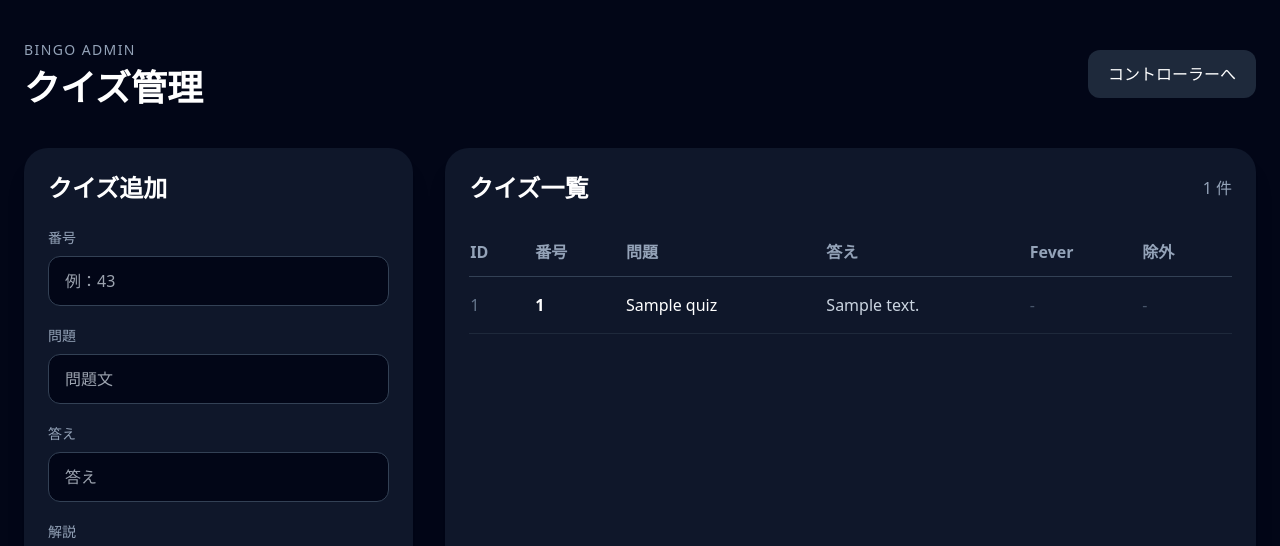
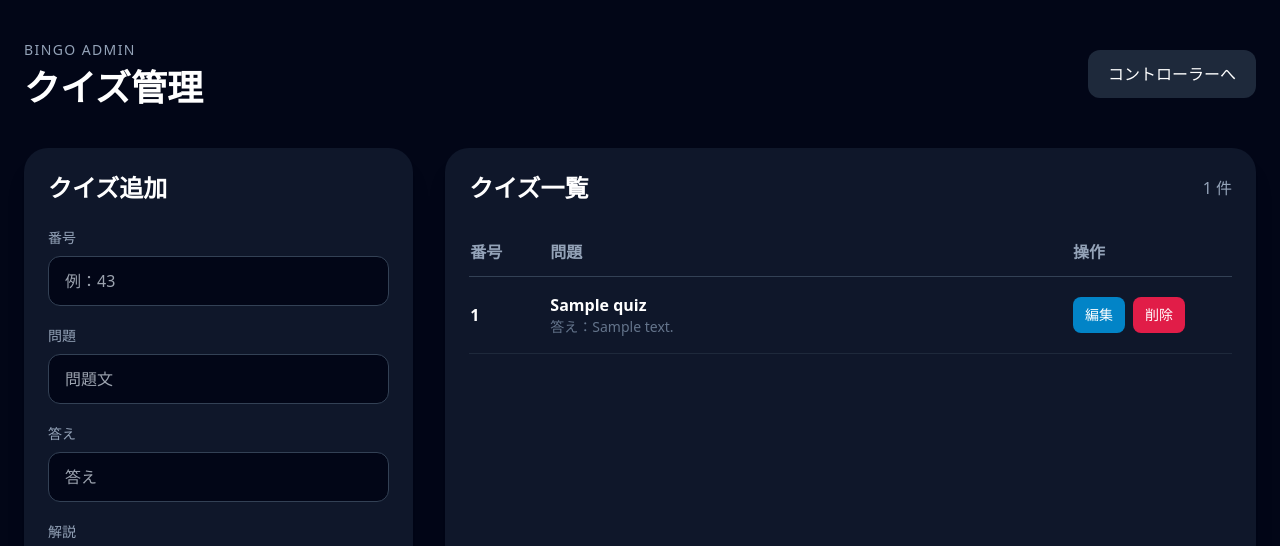
Before and after one commit to KITASHA/BINGO, a FastAPI app: template templates/admin_quizzes.html in a window 1280 px wide. Shown: the top 546 px of the page. Run offline with FastAPI, Linux system fonts and the light colour scheme; the template is opened without the code that fills it: most values are stand-ins (such as "Sample title", 1, 10 or a date in 2020); parts of the project's set-up code (start-up, migrations or seed data) failed here and were passed over.

Commit message:
削除機能

```diff
--- a/main.py
+++ b/main.py
@@ -12,6 +12,7 @@ from fastapi.staticfiles import StaticFiles
 from fastapi.templating import Jinja2Templates
 from database import get_connection
 from fastapi.responses import RedirectResponse
+
 
 
 from state import state
@@ -310,6 +311,103 @@ async def admin_quizzes(request: Request):
         }
     )
 
+@app.post("/admin/quizzes/{quiz_id}/delete")
+async def delete_quiz(quiz_id: int):
+    conn = get_connection()
+
+    conn.execute(
+        "DELETE FROM quizzes WHERE id = ?",
+        (quiz_id,)
+    )
+
+    conn.commit()
+    conn.close()
+
+    global quiz_list
+    quiz_list = load_quizzes()
+
+    return RedirectResponse(
+        url="/admin/quizzes",
+        status_code=303
+    )
+
+@app.get("/admin/quizzes/{quiz_id}/edit")
+async def edit_quiz_page(request: Request, quiz_id: int):
+    conn = get_connection()
+
+    row = conn.execute(
+        "SELECT * FROM quizzes WHERE id = ?",
+        (quiz_id,)
+    ).fetchone()
+
+    conn.close()
+
+    if row is None:
+        return RedirectResponse(
+            url="/admin/quizzes",
+            status_code=303
+        )
+
+    return templates.TemplateResponse(
+        request=request,
+        name="edit_quiz.html",
+        context={
+            "quiz": dict(row)
+        }
+    )
+
+@app.post("/admin/quizzes/{quiz_id}/edit")
+async def update_quiz(
+    quiz_id: int,
+    number: int | None = Form(None),
+    question: str = Form(...),
+    answer: str = Form(...),
+    explanation: str = Form(""),
+    image_q: str = Form(""),
+    image_a: str = Form(""),
+    fever: str | None = Form(None),
+    exclude: str | None = Form(None),
+):
+    conn = get_connection()
+
+    conn.execute(
+        """
+        UPDATE quizzes
+        SET
+            number = ?,
+            question = ?,
+            answer = ?,
+            explanation = ?,
+            image_q = ?,
+            image_a = ?,
+            fever = ?,
+            exclude = ?
+        WHERE id = ?
+        """,
+        (
+            number,
+            question,
+            answer,
+            explanation,
+            image_q,
+            image_a,
+            1 if fever else 0,
+            1 if exclude else 0,
+            quiz_id
+        )
+    )
+
+    conn.commit()
+    conn.close()
+
+    global quiz_list
+    quiz_list = load_quizzes()
+
+    return RedirectResponse(
+        url="/admin/quizzes",
+        status_code=303
+    )
+
 # =========================
 # 起動
 # =========================
--- a/templates/admin_quizzes.html
+++ b/templates/admin_quizzes.html
@@ -125,35 +125,50 @@
                     <table class="w-full text-left border-collapse">
                         <thead>
                             <tr class="border-b border-slate-700 text-slate-400">
-                                <th class="py-3 pr-4">ID</th>
-                                <th class="py-3 pr-4">番号</th>
+                                <th class="py-3 pr-4 w-20">番号</th>
                                 <th class="py-3 pr-4">問題</th>
-                                <th class="py-3 pr-4">答え</th>
-                                <th class="py-3 pr-4">Fever</th>
-                                <th class="py-3 pr-4">除外</th>
+                                <th class="py-3 pr-4 w-40">操作</th>
                             </tr>
                         </thead>
 
                         <tbody>
                             {% for quiz in quizzes %}
                             <tr class="border-b border-slate-800 hover:bg-slate-800/60">
-                                <td class="py-4 pr-4 text-slate-500">{{ quiz.id }}</td>
-                                <td class="py-4 pr-4 font-bold">{{ quiz.number or "-" }}</td>
-                                <td class="py-4 pr-4 max-w-xs">{{ quiz.question }}</td>
-                                <td class="py-4 pr-4 text-slate-300">{{ quiz.answer }}</td>
+                                <td class="py-4 pr-4 font-bold">
+                                    {{ quiz.number or "-" }}
+                                </td>
+
                                 <td class="py-4 pr-4">
-                                    {% if quiz.fever %}
-                                        <span class="bg-amber-500/20 text-amber-300 px-3 py-1 rounded-full text-sm">ON</span>
-                                    {% else %}
-                                        <span class="text-slate-600">-</span>
-                                    {% endif %}
+                                    <div class="font-semibold truncate max-w-xl">
+                                        {{ quiz.question }}
+                                    </div>
+                                    <div class="text-sm text-slate-500 truncate max-w-xl">
+                                        答え：{{ quiz.answer }}
+                                    </div>
                                 </td>
+
                                 <td class="py-4 pr-4">
-                                    {% if quiz.exclude %}
-                                        <span class="bg-rose-500/20 text-rose-300 px-3 py-1 rounded-full text-sm">除外</span>
-                                    {% else %}
-                                        <span class="text-slate-600">-</span>
-                                    {% endif %}
+                                    <div class="flex gap-2">
+                                        <a
+                                            href="/admin/quizzes/{{ quiz.id }}/edit"
+                                            class="bg-sky-600 hover:bg-sky-500 text-white px-3 py-2 rounded-lg text-sm"
+                                        >
+                                            編集
+                                        </a>
+
+                                        <form
+                                            method="post"
+                                            action="/admin/quizzes/{{ quiz.id }}/delete"
+                                            onsubmit="return confirm('このクイズを削除しますか？');"
+                                        >
+                                            <button
+                                                type="submit"
+                                                class="bg-rose-600 hover:bg-rose-500 text-white px-3 py-2 rounded-lg text-sm"
+                                            >
+                                                削除
+                                            </button>
+                                        </form>
+                                    </div>
                                 </td>
                             </tr>
                             {% endfor %}
```
